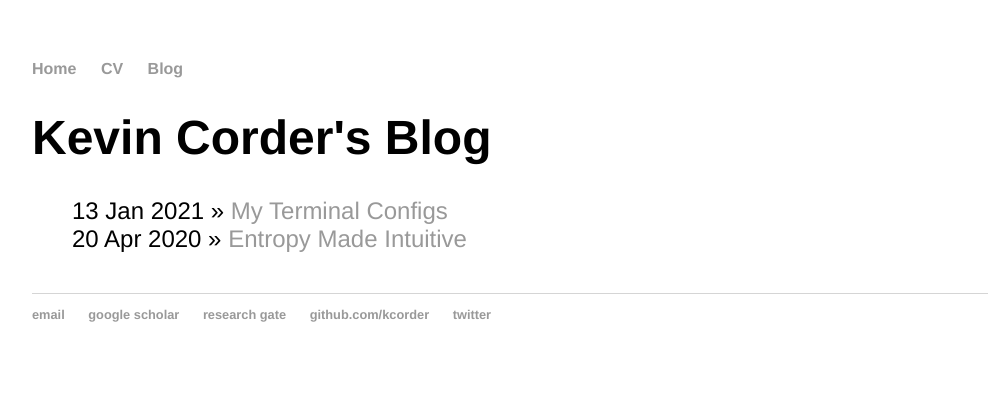
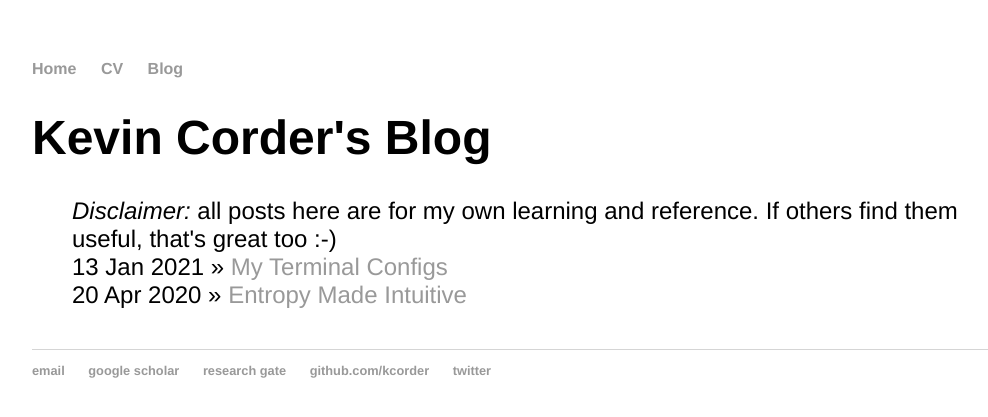
Before and after one commit to kcorder/kcorder.github.io, a Jekyll site: the page built from blog/index.html, in a window 1280 px wide. Shown: the top 417 px of the page, without its empty margins (108-1096 px from the left). Built offline with Jekyll 4.4.1, drawn with Linux system fonts in a browser that asks for light colours.

Commit message:
Update index.html

```diff
--- a/blog/index.html
+++ b/blog/index.html
@@ -5,7 +5,9 @@ title: Kevin Corder's Blog
     <h1>{{ page.title }}</h1>
     <ul class="posts">
 
-      {% for post in site.posts %}
-        <li><span>{{ post.date | date_to_string }}</span> » <a href="{{ post.url }}" title="{{ post.title }}">{{ post.title }}</a></li>
-      {% endfor %}
+        <i>Disclaimer:</i> all posts here are for my own learning and reference. If others find them useful, that's great too :-)
+
+        {% for post in site.posts %}
+            <li><span>{{ post.date | date_to_string }}</span> » <a href="{{ post.url }}" title="{{ post.title }}">{{ post.title }}</a></li>
+        {% endfor %}
     </ul>
```
